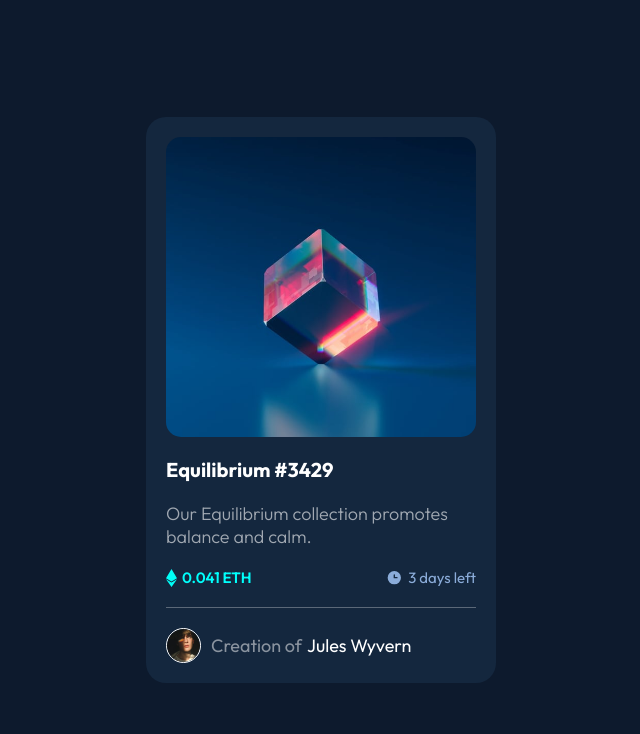
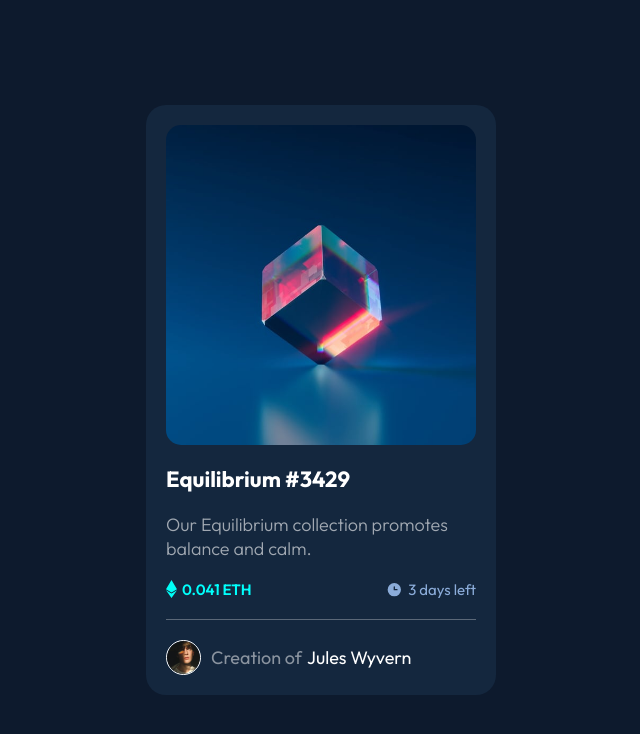
Before and after one commit to MostafaHusany/frontendmentor-nft-preview-card-component, a plain HTML site: page index.html in a window 1280 px wide. Shown: the whole page, without its empty margins (319-959 px from the left). Drawn offline with Linux system fonts and the light colour scheme.

Commit message:
improve the design

```diff
--- a/style.css
+++ b/style.css
@@ -35,7 +35,7 @@ main {
 }
 
 .card-img {
-    height: 300px;
+    height: 320px;
     width: 100%;
     border-radius: 15px;
 
@@ -48,7 +48,7 @@ main {
 }
 
 .card-title {
-    font-size: 20px;
+    font-size: 22px;
     color: hsl(0, 0%, 100%);
 }
 
```
